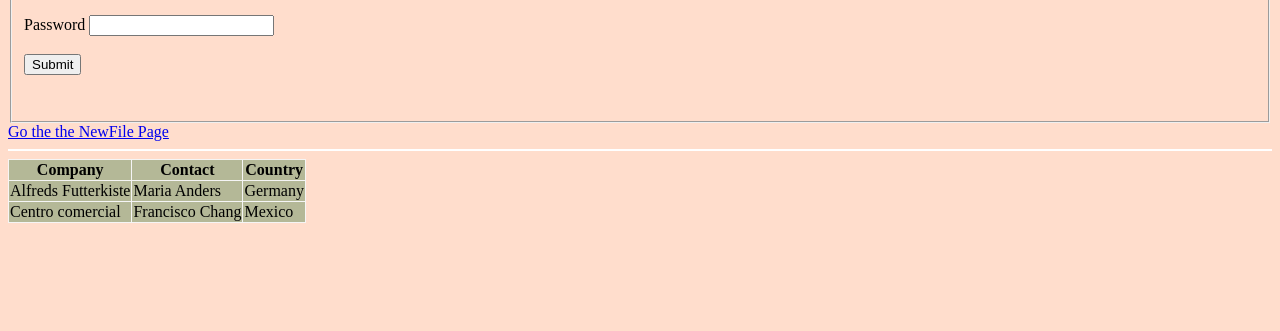
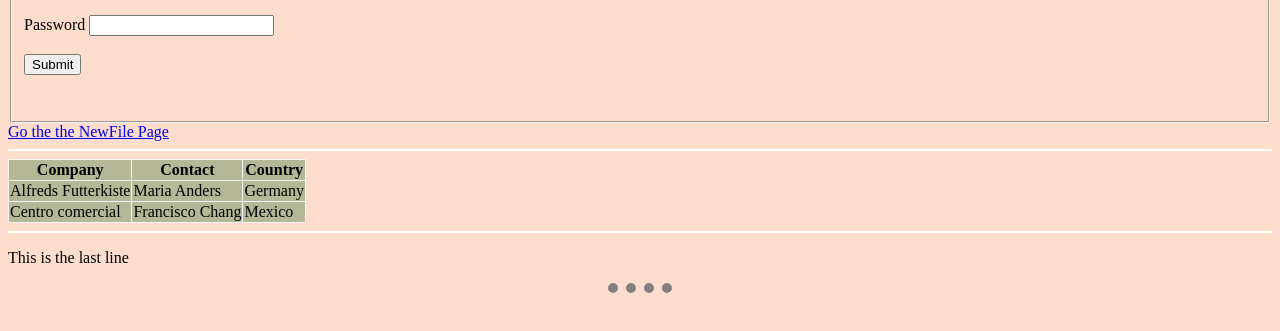
Before and after one commit to Yogesh2072/FirstWebProject, a plain HTML site: page index.html in a window 1280 px wide. Shown: the part 127-458 px from the top of the page. Drawn offline with Linux system fonts and the light colour scheme; a script that the page names is missing.

Commit message:
Modified the left changes manually

```diff
--- a/index.html
+++ b/index.html
@@ -4,7 +4,7 @@
 <head>
     <meta charset='utf-8'>
     <meta http-equiv='X-UA-Compatible' content='IE=edge'>
-    <title>My Offical First Page</title>
+    <title>My Offal First Page</title>
     <meta name='viewport' content='width=device-width, initial-scale=1'>
     <link rel='stylesheet' type='text/css' media='screen' href='style/ExternalCSS.css'>
     <script src='main.js'></script>
@@ -45,5 +45,8 @@
         </tr>
     </table>
 </body>
+<hr>
+<p>This is the last line</p>
+<hr id="hr1">
 
 </html>
```
